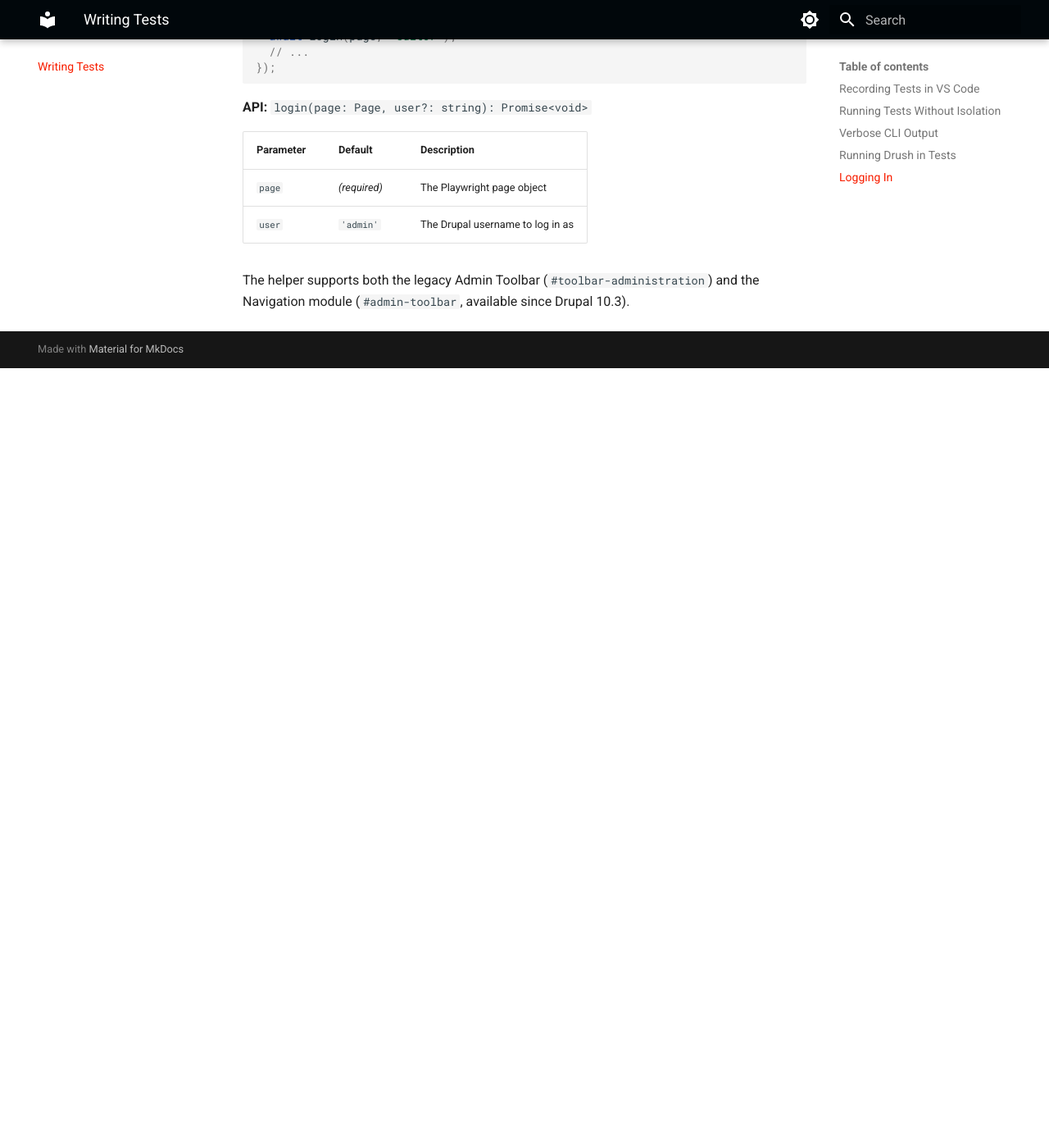
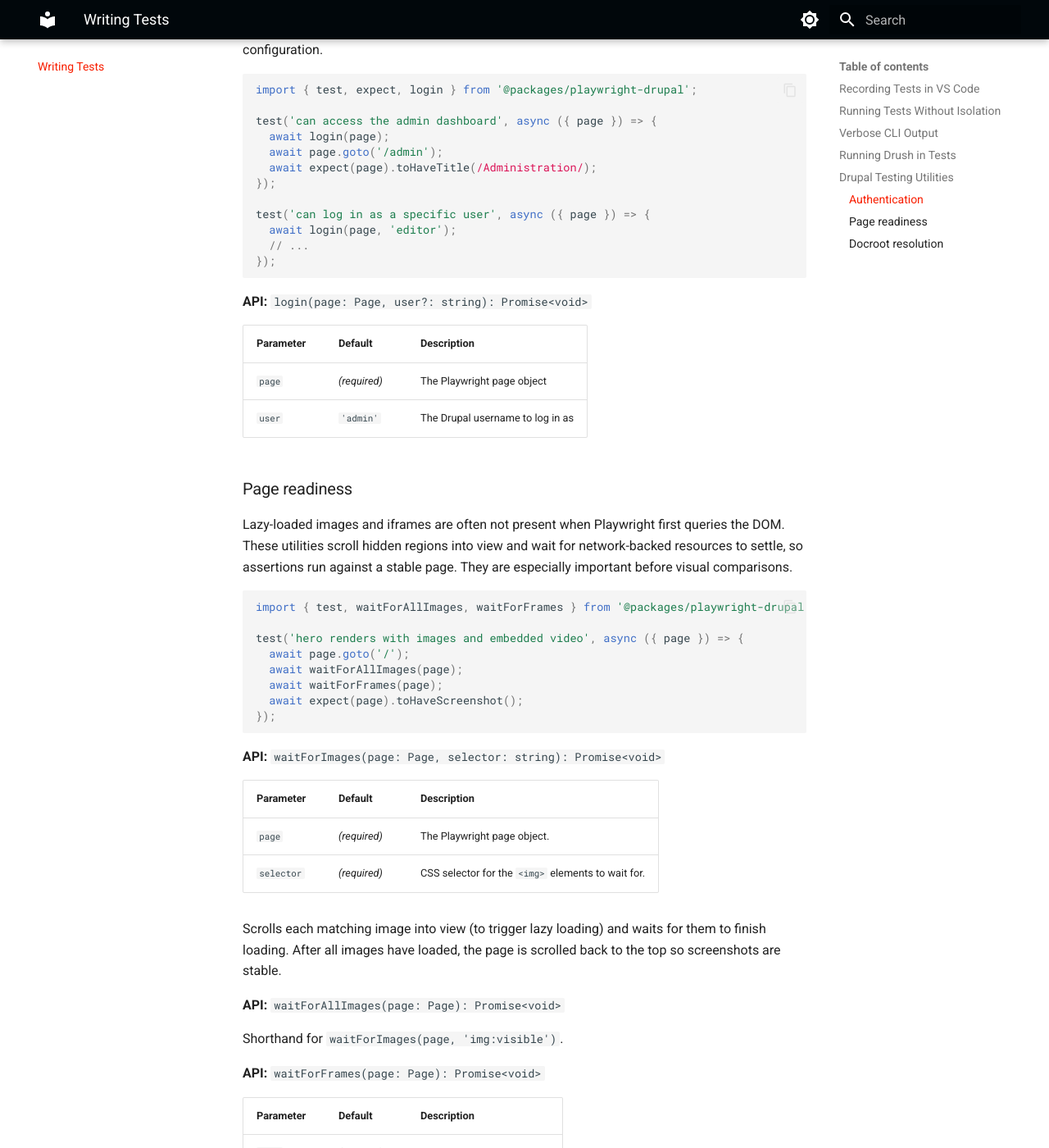
Before and after one commit to Lullabot/playwright-drupal, an MkDocs documentation site: the page built from docs/writing-tests.md, in a window 1280 px wide and 1400 px high, scrolled down 2348 px. Shown: the whole window at 82% size. Built offline with MkDocs 1.6.1 and Material for MkDocs 9.7.7, drawn with Linux system fonts in a browser that asks for light colours; the version menu is left out; before the commit the page ends 2797 px from its top, so only the background shows below that; some of the changed text lies outside the part shown.

Commit message:
docs(writing-tests): add Drupal Testing Utilities section with pre-existing utilities (#125)
## Summary

Creates the landing zone for the Drupal Testing Utilities upstreaming
effort (plan 09). This is PR 1 of 11 stacked draft PRs.

- Adds a new `## Drupal Testing Utilities` section to
`docs/writing-tests.md`.
- Relocates the existing `## Logging In` content under it as `###
Authentication`.
- Adds first-ever documentation for the pre-existing page-readiness
helpers (`waitForImages`, `waitForAllImages`, `waitForFrames`) and
`getDocroot`.
- An HTML comment under the new heading records the canonical subsection
order so subsequent module PRs insert at the right slot.

## Why

Every subsequent PR in this series appends its own subsection to this
section. Landing the scaffolding first means modules always ship with
docs in the same PR.

## Plan reference

- Plan:
`.ai/task-manager/plans/09--drupal-testing-utilities/plan-09--drupal-testing-utilities.md`
- Task: `tasks/01--docs-scaffolding.md`
- Upstream candidates doc: `UPSTREAM_CANDIDATES_FROM_LSM_AUTOPLAY.md`

## Test plan

- [x] `npm run docs:build` (mkdocs strict) passes
- [x] `npm run test:unit` still 120/120
- [ ] Reviewer spot-checks the rendered page locally (`npm run
docs:dev`) and confirms the new TOC entries render

🤖 Generated with [Claude Code](https://claude.com/claude-code)

Co-authored-by: Claude Opus 4.7 (1M context) <noreply@anthropic.com>

````diff
--- a/docs/writing-tests.md
+++ b/docs/writing-tests.md
@@ -62,9 +62,32 @@ To run Drush during a test, use `execDrushInTestSite` as shown in the example te
 
 There may be times you want to run Drush once, globally before all tests. In that case, add a `playwright:install:hook` task to your Taskfile, and from there you can call Drush or anything else you may need to do during setup.
 
-## Logging In
+## Drupal Testing Utilities
 
-The `login()` helper authenticates a Drupal user during a test. It uses `drush user:login` to generate a one-time login link, navigates to it, and asserts that login succeeded by checking for the admin toolbar.
+<!-- Subsection order for Drupal Testing Utilities — insert new subsections in this order:
+     1. Authentication
+     2. Forms
+     3. Entities
+     4. Media Library
+     5. Managed Files
+     6. oEmbed
+     7. CKEditor 5
+     8. autosave_form workarounds
+     9. Modules
+     10. Database log (dblog)
+     11. Status report
+     12. Page readiness
+     13. Docroot resolution -->
+
+This package ships a set of Drupal-aware Playwright utilities. Each utility targets a specific piece of Drupal behaviour that would otherwise have to be reimplemented in every test suite. Import from the package root:
+
+```typescript
+import { login, waitForAllImages, getDocroot } from '@packages/playwright-drupal';
+```
+
+### Authentication
+
+The `login()` helper authenticates a Drupal user during a test. It uses `drush user:login` to generate a one-time login link, navigates to it, and asserts that login succeeded by checking for a Drupal session cookie (`SESS*`/`SSESS*`), which works with any theme and any login redirect configuration.
 
 ```typescript
 import { test, expect, login } from '@packages/playwright-drupal';
@@ -88,4 +111,56 @@ test('can log in as a specific user', async ({ page }) => {
 | `page` | *(required)* | The Playwright page object |
 | `user` | `'admin'` | The Drupal username to log in as |
 
-The helper supports both the legacy Admin Toolbar (`#toolbar-administration`) and the Navigation module (`#admin-toolbar`, available since Drupal 10.3).
+### Page readiness
+
+Lazy-loaded images and iframes are often not present when Playwright first queries the DOM. These utilities scroll hidden regions into view and wait for network-backed resources to settle, so assertions run against a stable page. They are especially important before visual comparisons.
+
+```typescript
+import { test, waitForAllImages, waitForFrames } from '@packages/playwright-drupal';
+
+test('hero renders with images and embedded video', async ({ page }) => {
+  await page.goto('/');
+  await waitForAllImages(page);
+  await waitForFrames(page);
+  await expect(page).toHaveScreenshot();
+});
+```
+
+**API:** `waitForImages(page: Page, selector: string): Promise<void>`
+
+| Parameter | Default | Description |
+|---|---|---|
+| `page` | *(required)* | The Playwright page object. |
+| `selector` | *(required)* | CSS selector for the `<img>` elements to wait for. |
+
+Scrolls each matching image into view (to trigger lazy loading) and waits for them to finish loading. After all images have loaded, the page is scrolled back to the top so screenshots are stable.
+
+**API:** `waitForAllImages(page: Page): Promise<void>`
+
+Shorthand for `waitForImages(page, 'img:visible')`.
+
+**API:** `waitForFrames(page: Page): Promise<void>`
+
+| Parameter | Default | Description |
+|---|---|---|
+| `page` | *(required)* | The Playwright page object. |
+
+Scrolls every `<iframe>` into view and waits for each one to have loaded a URL. Operates serially to avoid concurrency bugs; fast enough that parallelism is not worth the complexity.
+
+### Docroot resolution
+
+Tests sometimes need to resolve files relative to the Drupal docroot — for example when generating fixtures or computing paths inside the Drupal site. `getDocroot()` reads `composer.json#extra.drupal-scaffold.locations.web-root` so tests don't hard-code `'web'` (or `'docroot'`) and work across Drupal scaffold configurations.
+
+```typescript
+import { getDocroot } from '@packages/playwright-drupal';
+
+const docroot = getDocroot(); // 'web' on drupal/recommended-project, 'docroot' on other setups
+```
+
+**API:** `getDocroot(composerJsonPath?: string): string`
+
+| Parameter | Default | Description |
+|---|---|---|
+| `composerJsonPath` | `'../../composer.json'` | Path to the repo's `composer.json`, relative to the Playwright working directory. |
+
+Returns the docroot directory name without a trailing slash. Falls back to `'web'` if the file is missing, the scaffold key is absent, or parsing fails.
````
